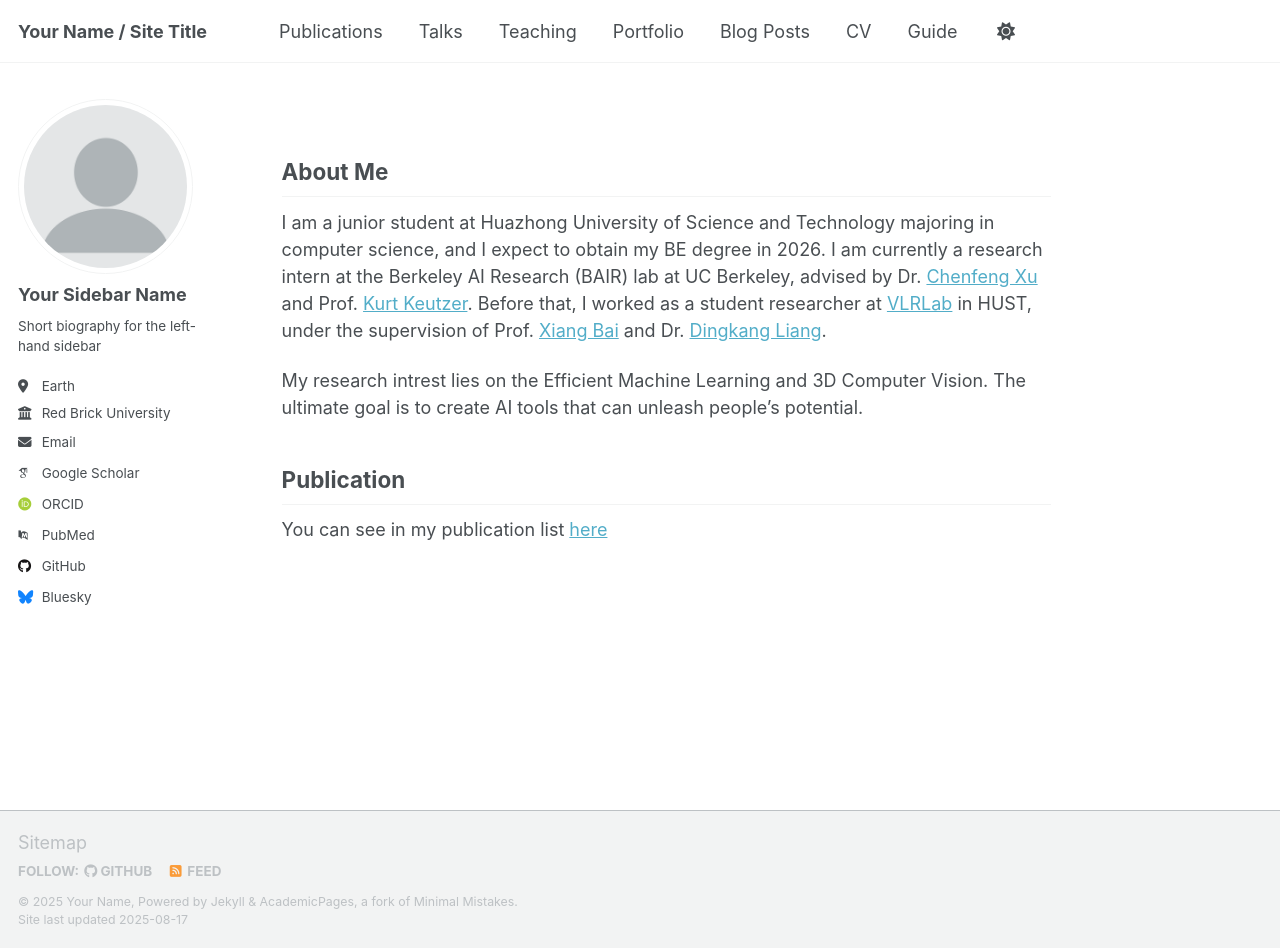
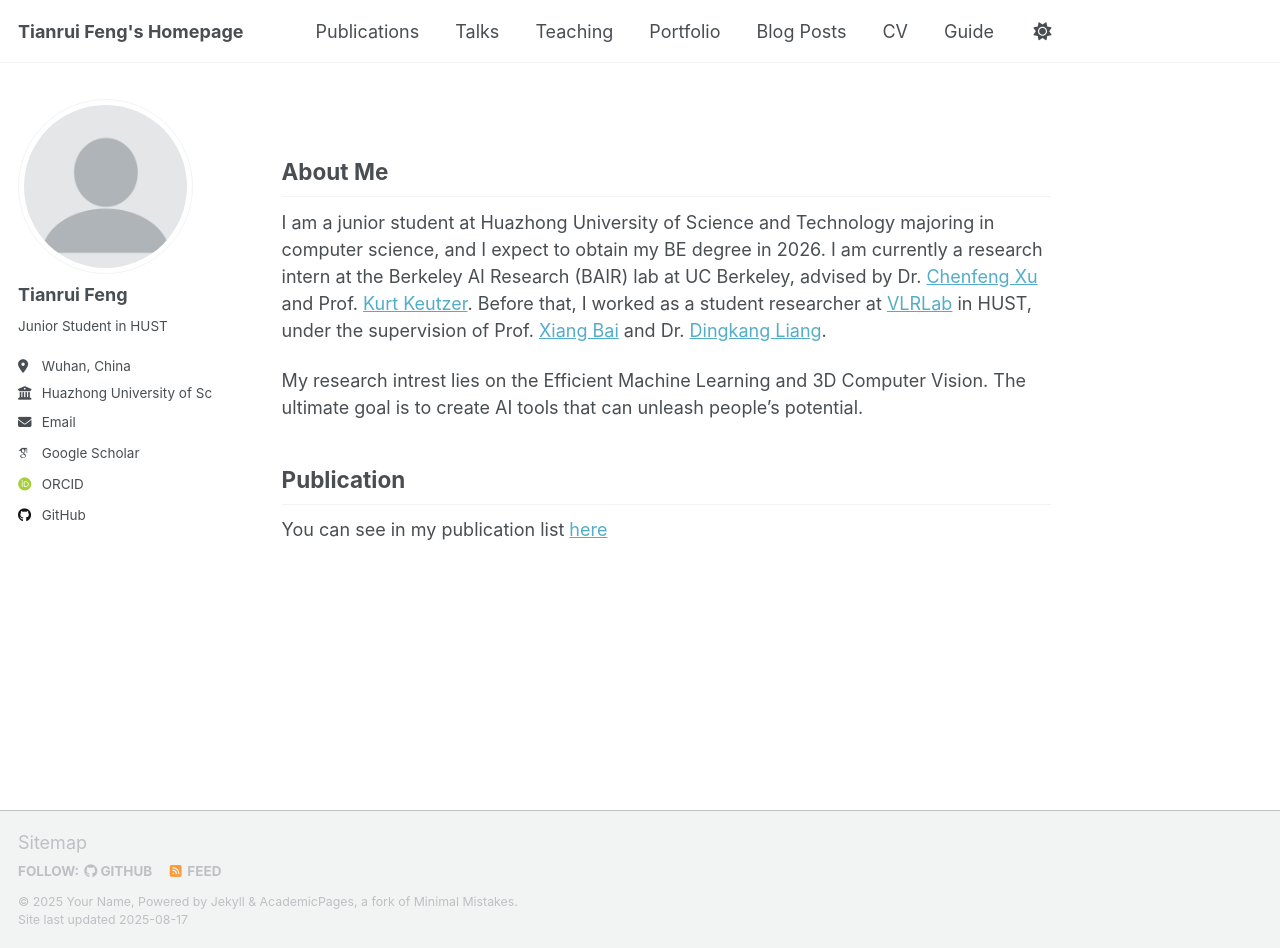
Before and after one commit to jerryfeng2003/jerryfeng2003.github.io, a Jekyll site: the page built from _pages/about.md, in a window 1280 px wide and 948 px high. Built offline with Jekyll 4.4.1, drawn with Linux system fonts in a browser that asks for light colours; some web fonts are replaced; a script that is not in the unit is left out.

Commit message:
Update _config.yml

```diff
--- a/_config.yml
+++ b/_config.yml
@@ -8,14 +8,13 @@
 
 # Basic Site Settings
 locale                   : "en-US"
-site_theme               : "default" # Currently available options are "default", "air"
-title                    : "Your Name / Site Title"
+title                    : "Tianrui Feng's Homepage"
 title_separator          : "-"
 name                     : &name "Your Name"
 description              : &description "personal description"
-url                      : https://academicpages.github.io # the base hostname & protocol for your site e.g. "https://[your GitHub username].github.io" or if you already have some other page hosted on Github then use "https://[your GitHub username].github.io/[Your Repo Name]"
+url                      : https://jerryfeng2003.github.io # the base hostname & protocol for your site e.g. "https://[your GitHub username].github.io"
 baseurl                  : "" # the subpath of your site, e.g. "/blog"
-repository               : "academicpages/academicpages.github.io"
+repository               : "jerryfeng2003/jerryfeng2003.github.io"
 
 # Site Author - The following control what appear as part of the author content on the side bar.
 #               If a field is blank the icon and link will not appear, otherwise it will be shown.
@@ -23,23 +22,23 @@ repository               : "academicpages/academicpages.github.io"
 author:
   # Biographic information
   avatar           : "profile.png"
-  name             : "Your Sidebar Name"
+  name             : "Tianrui Feng"
   pronouns         : # example: "she/her"
-  bio              : "Short biography for the left-hand sidebar"
-  location         : "Earth"
-  employer         : "Red Brick University"
+  bio              : "Junior Student in HUST"
+  location         : "Wuhan, China"
+  employer         : "Huazhong University of Science and Technology"
   uri              : # URL
-  email            : "none@example.org"
+  email            : "tianruifeng@hust.edu.cn"
 
   # Academic websites
   academia         : # URL
   arxiv            : # URL - Update with the correct link to your profile
-  googlescholar    : "https://scholar.google.com/citations?user=PS_CX0AAAAAJ"
+  googlescholar    : "https://scholar.google.com/citations?user=Dy-V-1IAAAAJ&hl=en"
   inspire-hep      : # URL
   impactstory      : # URL
-  orcid            : "http://orcid.org/yourorcidurl"
+  orcid            : "https://orcid.org/my-orcid?orcid=0009-0008-4642-8244"
   semantic         : # URL
-  pubmed           : "https://www.ncbi.nlm.nih.gov/pubmed/?term=john+snow"
+  pubmed           : # "https://www.ncbi.nlm.nih.gov/pubmed/?term=john+snow"
   researchgate     : # URL
   scopus           : # URL
 
@@ -47,13 +46,13 @@ author:
   bitbucket        : # Username - Update with your username on the site
   codepen          : # Username
   dribbble         : # Username
-  github           : "academicpages"
+  github           : "jerryfeng2003"
   kaggle           : # Username
   stackoverflow    : # User number or user number and name (i.e., use "1" or "1/jeff-atwood")
 
   # Social media
   artstation       : # Username
-  bluesky          : "bsky.app" # Replace this with you Bluesky username
+  bluesky          : # "bsky.app" # Replace this with you Bluesky username
   facebook         : # Username
   flickr           : # Username
   foursquare       : # Username
@@ -134,7 +133,7 @@ yandex_site_verification :
 
 # Social Sharing
 twitter:
-  username               : &twitter
+  username               : # &twitter
 facebook:
   username               :
   app_id                 :
```
